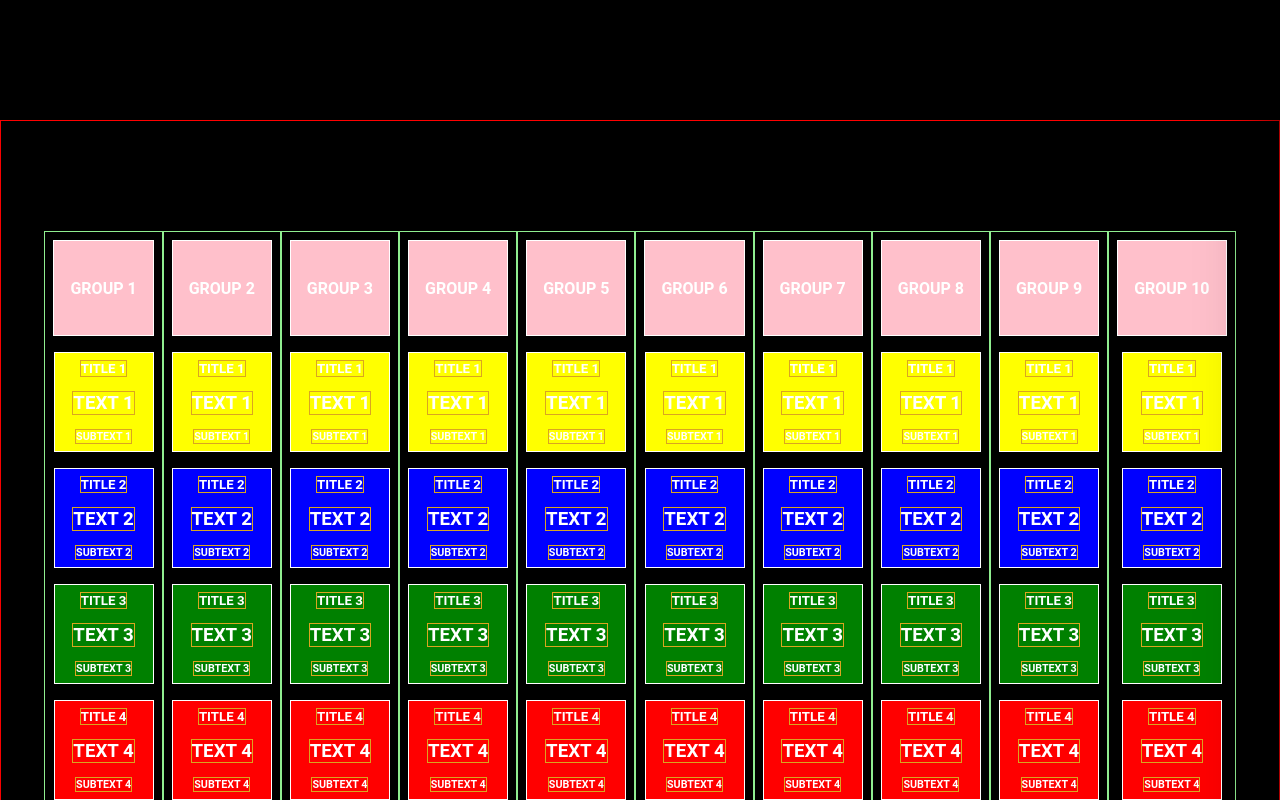
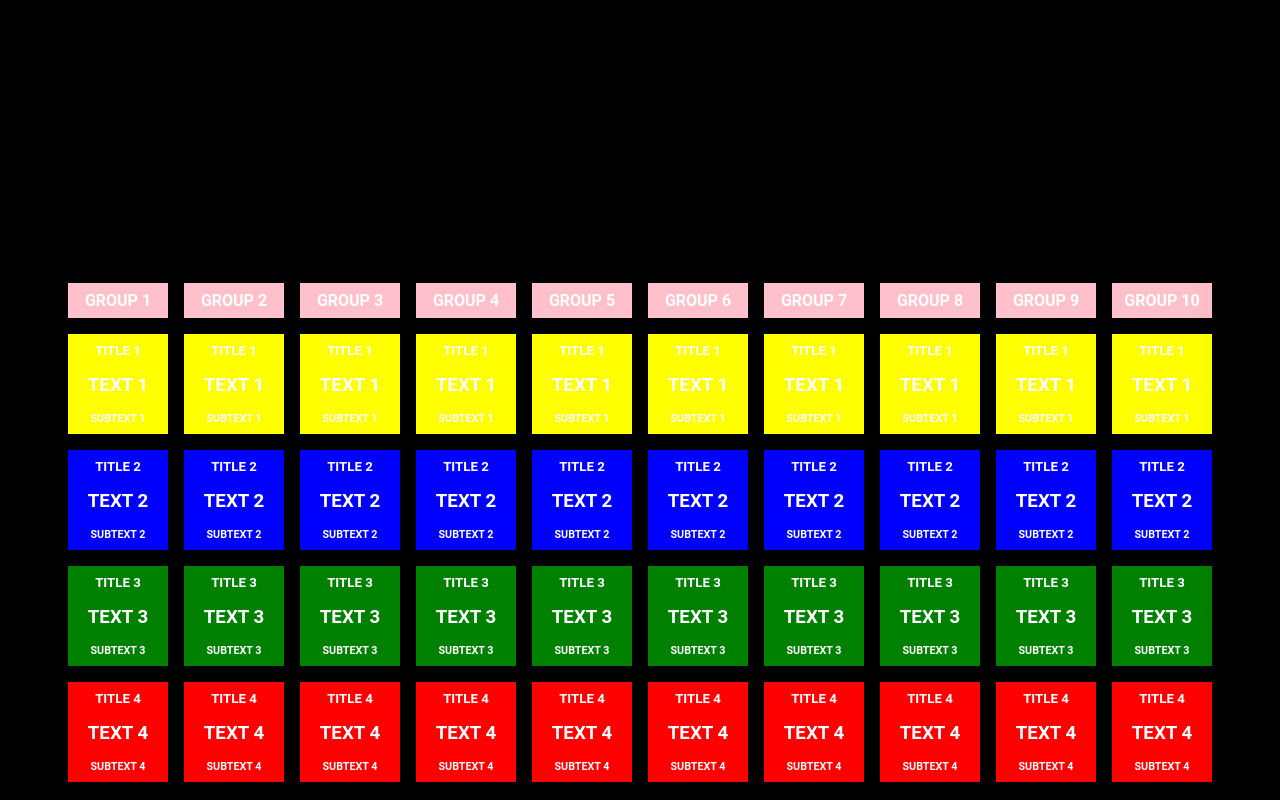
Before and after one commit to O-K-G/devpage, a Next.js app: page / in a window 1280 px wide. Shown: the part 1960-2760 px from the top of the page. Built offline with nearby package versions, Linux system fonts and the light colour scheme.

Commit message:
Refactor code.

```diff
--- a/components/section.js
+++ b/components/section.js
@@ -4,7 +4,7 @@ import getPosition from "./UI/getPosition";
 import textScaler from "./UI/textScaler";
 import Image from "next/image";
 import parallax from "./UI/parallax";
-import Table from "./table";
+import Table from "./table/table";
 
 const Section = (props) => {
   const [textPosition, setTextPosition] = useState(false);
--- a/components/sectionsData.json
+++ /dev/null
@@ -1,40 +0,0 @@
-[
-  {
-    "id": 1,
-    "title": "MAIN TITLE",
-    "subtitle": "TEXT TEXT TEXT",
-    "smallSubtitle": "TEXT TEXT TEXT TEXT",
-    "src": "/images/mountains.jpg",
-    "alt": "Mountains",
-    "paddingTop": "30vh",
-    "zIndex": 1,
-    "offsetValue": 0.2
-  },
-  {
-    "id": 2,
-    "title": "MAIN TITLE",
-    "subtitle": "TEXT TEXT TEXT",
-    "smallSubtitle": "TEXT TEXT TEXT TEXT",
-    "src": "/images/burger.jpg",
-    "alt": "Burger",
-    "paddingTop": "50vh",
-    "zIndex": 2,
-    "offsetValue": 0.05
-  },
-  {
-    "id": 3,
-    "paddingTop": "50vh",
-    "zIndex": 3,
-    "offsetValue": -0.05
-  },
-  {
-    "id": 4,
-    "title": "MAIN TITLE",
-    "subtitle": "TEXT TEXT TEXT",
-    "smallSubtitle": "TEXT TEXT TEXT TEXT",
-    "backgroundColor": "pink",
-    "paddingTop": "50vh",
-    "zIndex": 4,
-    "offsetValue": -0.06
-  }
-]
--- a/components/table.module.css
+++ /dev/null
@@ -1,58 +0,0 @@
-.mainContainer {
-  display: flex;
-  flex-flow: row wrap;
-  justify-content: center;
-  align-items: center;
-  align-content: center;
-  border: 1px solid red;
-  min-height: 100vh;
-  margin: 10vh 0 10vh 0;
-  height: auto;
-  width: 100%;
-  overflow: hidden;
-}
-
-.container {
-  display: flex;
-  flex-flow: column wrap;
-  justify-content: center;
-  align-items: center;
-  align-content: center;
-  border: 1px solid lightgreen;
-  padding: 0;
-  margin: 0;
-}
-
-.items {
-  flex: 1 1 1rem;
-  border: 1px solid white;
-  margin: 8px;
-  min-height: 100px;
-  min-width: 100px;
-  list-style-type: none;
-  display: flex;
-  flex-flow: column nowrap;
-  justify-content: center;
-  align-items: center;
-  align-content: center;
-  overflow: hidden;
-}
-
-.itemsTitle {
-    min-height: fit-content;
-    padding: 16px;
-}
-
-.itemsText {
-  display: block;
-  text-align: center;
-  border: 1px solid goldenrod;
-  margin: 7px;
-
-}
-
-@media only screen and (max-width: 1024px) {
-  .container {
-    width: 50%;
-  }
-}
--- a/components/table.js
+++ b/components/table/table.js
@@ -1,10 +1,10 @@
 import classes from "./table.module.css";
-import TableItem from "./tableItem";
+import TableGroup from "./tableGroup";
 
 const Table = () => {
   return (
     <div className={classes.mainContainer}>
-      <TableItem
+      <TableGroup
         mainTitle="GROUP 1"
         mainTitleBackgroundColor="pink"
         item1BackgroundColor="yellow"
@@ -25,7 +25,7 @@ const Table = () => {
         itemsSubText4="SUBTEXT 4"
       />
 
-      <TableItem
+      <TableGroup
         mainTitle="GROUP 2"
         mainTitleBackgroundColor="pink"
         item1BackgroundColor="yellow"
@@ -46,7 +46,7 @@ const Table = () => {
         itemsSubText4="SUBTEXT 4"
       />
 
-      <TableItem
+      <TableGroup
         mainTitle="GROUP 3"
         mainTitleBackgroundColor="pink"
         item1BackgroundColor="yellow"
@@ -67,7 +67,7 @@ const Table = () => {
         itemsSubText4="SUBTEXT 4"
       />
 
-      <TableItem
+      <TableGroup
         mainTitle="GROUP 4"
         mainTitleBackgroundColor="pink"
         item1BackgroundColor="yellow"
@@ -88,7 +88,7 @@ const Table = () => {
         itemsSubText4="SUBTEXT 4"
       />
 
-      <TableItem
+      <TableGroup
         mainTitle="GROUP 5"
         mainTitleBackgroundColor="pink"
         item1BackgroundColor="yellow"
@@ -109,7 +109,7 @@ const Table = () => {
         itemsSubText4="SUBTEXT 4"
       />
 
-      <TableItem
+      <TableGroup
         mainTitle="GROUP 6"
         mainTitleBackgroundColor="pink"
         item1BackgroundColor="yellow"
@@ -130,7 +130,7 @@ const Table = () => {
         itemsSubText4="SUBTEXT 4"
       />
 
-      <TableItem
+      <TableGroup
         mainTitle="GROUP 7"
         mainTitleBackgroundColor="pink"
         item1BackgroundColor="yellow"
@@ -151,7 +151,7 @@ const Table = () => {
         itemsSubText4="SUBTEXT 4"
       />
 
-      <TableItem
+      <TableGroup
         mainTitle="GROUP 8"
         mainTitleBackgroundColor="pink"
         item1BackgroundColor="yellow"
@@ -172,7 +172,7 @@ const Table = () => {
         itemsSubText4="SUBTEXT 4"
       />
 
-      <TableItem
+      <TableGroup
         mainTitle="GROUP 9"
         mainTitleBackgroundColor="pink"
         item1BackgroundColor="yellow"
@@ -193,7 +193,7 @@ const Table = () => {
         itemsSubText4="SUBTEXT 4"
       />
 
-      <TableItem
+      <TableGroup
         mainTitle="GROUP 10"
         mainTitleBackgroundColor="pink"
         item1BackgroundColor="yellow"
--- /dev/null
+++ b/components/table/table.module.css
@@ -0,0 +1,12 @@
+.mainContainer {
+  display: flex;
+  flex-flow: row wrap;
+  justify-content: center;
+  align-items: center;
+  align-content: center;
+  min-height: 100vh;
+  margin: 10vh 0 10vh 0;
+  height: auto;
+  width: 100%;
+  overflow: hidden;
+}
--- /dev/null
+++ b/components/table/tableGroup.js
@@ -0,0 +1,40 @@
+import classes from "./tableGroup.module.css";
+import TableItem from "./tableItem";
+
+const TableGroup = (props) => {
+  return (
+    <ul className={classes.groupContainer}>
+      <li className={classes.groupTitleItem}
+        style={{backgroundColor: props.mainTitleBackgroundColor }}
+      >
+        <h4 className={classes.groupTitleText}>{props.mainTitle}</h4>
+      </li>
+      <TableItem
+        backgroundColor={props.item1BackgroundColor}
+        itemsTitle={props.itemsTitle1}
+        itemsText={props.itemsText1}
+        itemsSubText={props.itemsSubText1}
+      />
+      <TableItem
+        backgroundColor={props.item2BackgroundColor}
+        itemsTitle={props.itemsTitle2}
+        itemsText={props.itemsText2}
+        itemsSubText={props.itemsSubText2}
+      />
+      <TableItem
+        backgroundColor={props.item3BackgroundColor}
+        itemsTitle={props.itemsTitle3}
+        itemsText={props.itemsText3}
+        itemsSubText={props.itemsSubText3}
+      />
+      <TableItem
+        backgroundColor={props.item4BackgroundColor}
+        itemsTitle={props.itemsTitle4}
+        itemsText={props.itemsText4}
+        itemsSubText={props.itemsSubText4}
+      />
+    </ul>
+  );
+};
+
+export default TableGroup;
--- /dev/null
+++ b/components/table/tableGroup.module.css
@@ -0,0 +1,26 @@
+.groupContainer {
+    display: flex;
+    flex-flow: column wrap;
+    justify-content: center;
+    align-items: center;
+    align-content: center;
+    padding: 0;
+    margin: 0;
+    list-style-type: none;
+  }
+
+  .groupTitleItem {
+    margin: 32px 8px 8px 8px;
+    min-width: 100px;
+    text-align: center;
+  }
+
+  .groupTitleText {
+      margin: 8px;
+  }
+
+  @media only screen and (max-width: 1024px) {
+    .groupContainer {
+      width: 50%;
+    }
+  }
--- /dev/null
+++ b/components/table/tableItem.js
@@ -0,0 +1,16 @@
+import classes from "./tableItem.module.css";
+
+const TableItem = (props) => {
+  return (
+    <li
+      className={classes.items}
+      style={{ backgroundColor: props.backgroundColor }}
+    >
+      <h5 className={classes.itemsText}>{props.itemsTitle}</h5>
+      <h3 className={classes.itemsText}>{props.itemsText}</h3>
+      <h6 className={classes.itemsText}>{props.itemsSubText}</h6>
+    </li>
+  );
+};
+
+export default TableItem;
--- /dev/null
+++ b/components/table/tableItem.module.css
@@ -0,0 +1,18 @@
+.items {
+    flex: 1 1 1rem;
+    margin: 8px;
+    min-height: 100px;
+    min-width: 100px;
+    display: flex;
+    flex-flow: column nowrap;
+    justify-content: center;
+    align-items: center;
+    align-content: center;
+    overflow: hidden;
+  }
+
+.itemsText {
+    display: block;
+    text-align: center;
+    margin: 8px;
+  }
--- a/components/tableItem.js
+++ /dev/null
@@ -1,33 +0,0 @@
-import classes from "./table.module.css";
-
-const TableItem = (props) => {
-  return (
-    <ul className={classes.container}>
-      <li className={`${classes.items} ${classes.itemsTitle}`} style={{backgroundColor: props.mainTitleBackgroundColor}}>
-        <h4>{props.mainTitle}</h4>
-      </li>
-      <li className={classes.items} style={{backgroundColor: props.item1BackgroundColor}}>
-        <h5 className={classes.itemsText}>{props.itemsTitle1}</h5>
-        <h3 className={classes.itemsText}>{props.itemsText1}</h3>
-        <h6 className={classes.itemsText}>{props.itemsSubText1}</h6>
-      </li>
-      <li className={classes.items} style={{backgroundColor: props.item2BackgroundColor}}>
-        <h5 className={classes.itemsText}>{props.itemsTitle2}</h5>
-        <h3 className={classes.itemsText}>{props.itemsText2}</h3>
-        <h6 className={classes.itemsText}>{props.itemsSubText2}</h6>
-      </li>
-      <li className={classes.items} style={{backgroundColor: props.item3BackgroundColor}}>
-        <h5 className={classes.itemsText}>{props.itemsTitle3}</h5>
-        <h3 className={classes.itemsText}>{props.itemsText3}</h3>
-        <h6 className={classes.itemsText}>{props.itemsSubText3}</h6>
-      </li>
-      <li className={classes.items} style={{backgroundColor: props.item4BackgroundColor}}>
-        <h5 className={classes.itemsText}>{props.itemsTitle4}</h5>
-        <h3 className={classes.itemsText}>{props.itemsText4}</h3>
-        <h6 className={classes.itemsText}>{props.itemsSubText4}</h6>
-      </li>
-    </ul>
-  );
-};
-
-export default TableItem;
--- a/pages/index.js
+++ b/pages/index.js
@@ -1,30 +1,50 @@
 import React from "react";
 import Section from "../components/section";
-import sectionsData from "../components/sectionsData.json";
 
 const Home = () => {
   return (
     <>
       <header></header>
       <main>
-        {sectionsData.map((sectionEntry) => {
-          return (
-            <Section
-              key={sectionEntry.id}
-              id={sectionEntry.id}
-              marginTop={sectionEntry.marginTop}
-              title={sectionEntry.title}
-              subtitle={sectionEntry.subtitle}
-              smallSubtitle={sectionEntry.smallSubtitle}
-              backgroundColor={sectionEntry.backgroundColor}
-              src={sectionEntry.src}
-              alt={sectionEntry.alt}
-              paddingTop={sectionEntry.paddingTop}
-              zIndex={sectionEntry.zIndex}
-              offsetValue={sectionEntry.offsetValue}
-            />
-          );
-        })}
+        <Section
+          id={1}
+          title="MAIN TITLE"
+          subtitle="TEXT TEXT TEXT"
+          smallSubtitle="TEXT TEXT TEXT TEXT"
+          src="/images/mountains.jpg"
+          alt="Mountains"
+          paddingTop="30vh"
+          zIndex="1"
+          offsetValue="0.2"
+        />
+        <Section
+          id={2}
+          title="MAIN TITLE"
+          subtitle="TEXT TEXT TEXT"
+          smallSubtitle="TEXT TEXT TEXT TEXT"
+          src="/images/burger.jpg"
+          alt="Burger"
+          paddingTop="50vh"
+          zIndex="2"
+          offsetValue="0.05"
+        />
+        <Section
+          id={3}
+          paddingTop="50vh"
+          zIndex="3"
+          offsetValue="-0.05"
+          backgroundColor="#000000"
+        />
+        <Section
+          id={4}
+          title="MAIN TITLE"
+          subtitle="TEXT TEXT TEXT"
+          smallSubtitle="TEXT TEXT TEXT TEXT"
+          backgroundColor="pink"
+          paddingTop="50vh"
+          zIndex="4"
+          offsetValue="-0.06"
+        />
       </main>
       <footer></footer>
     </>
```
